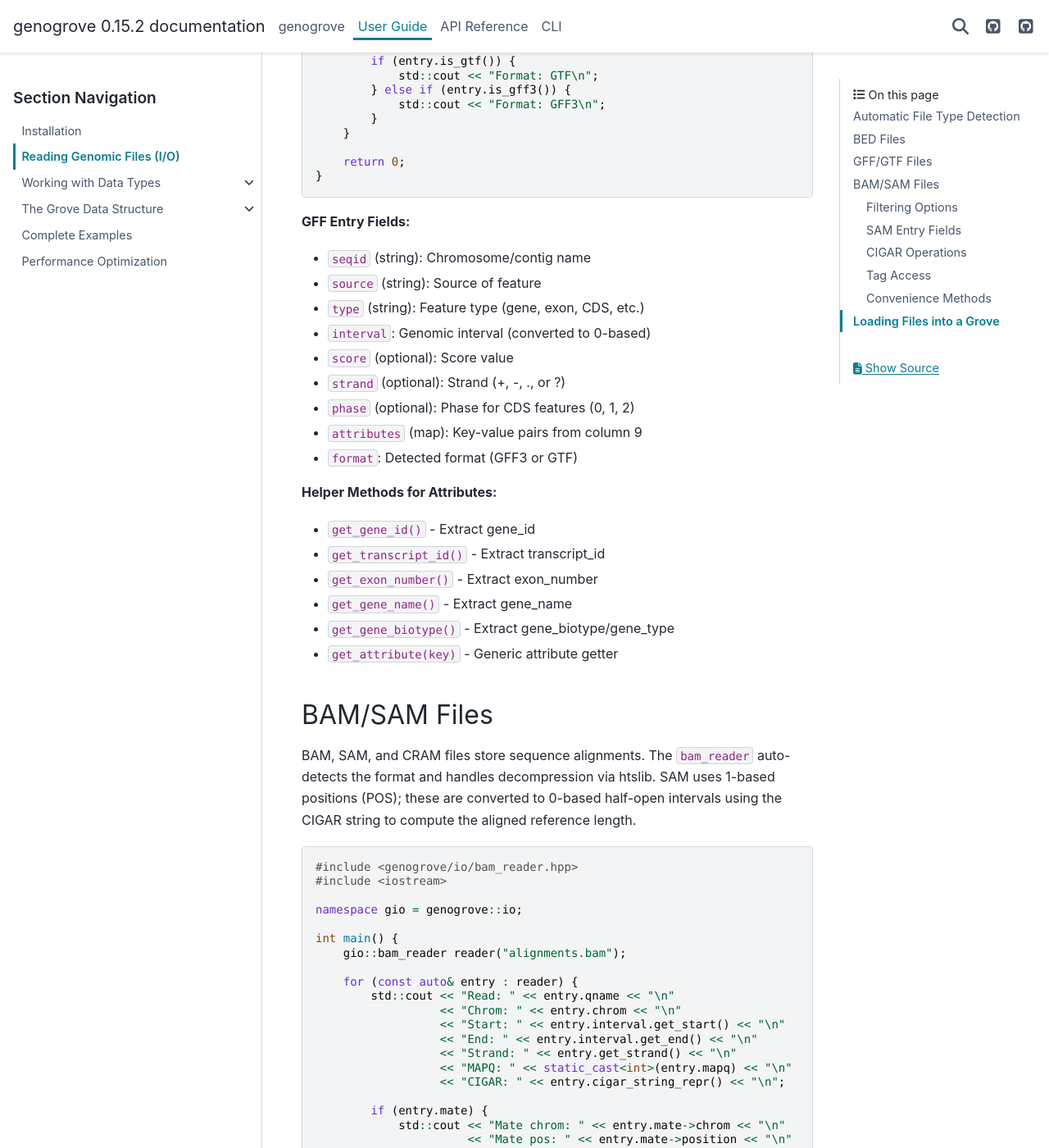
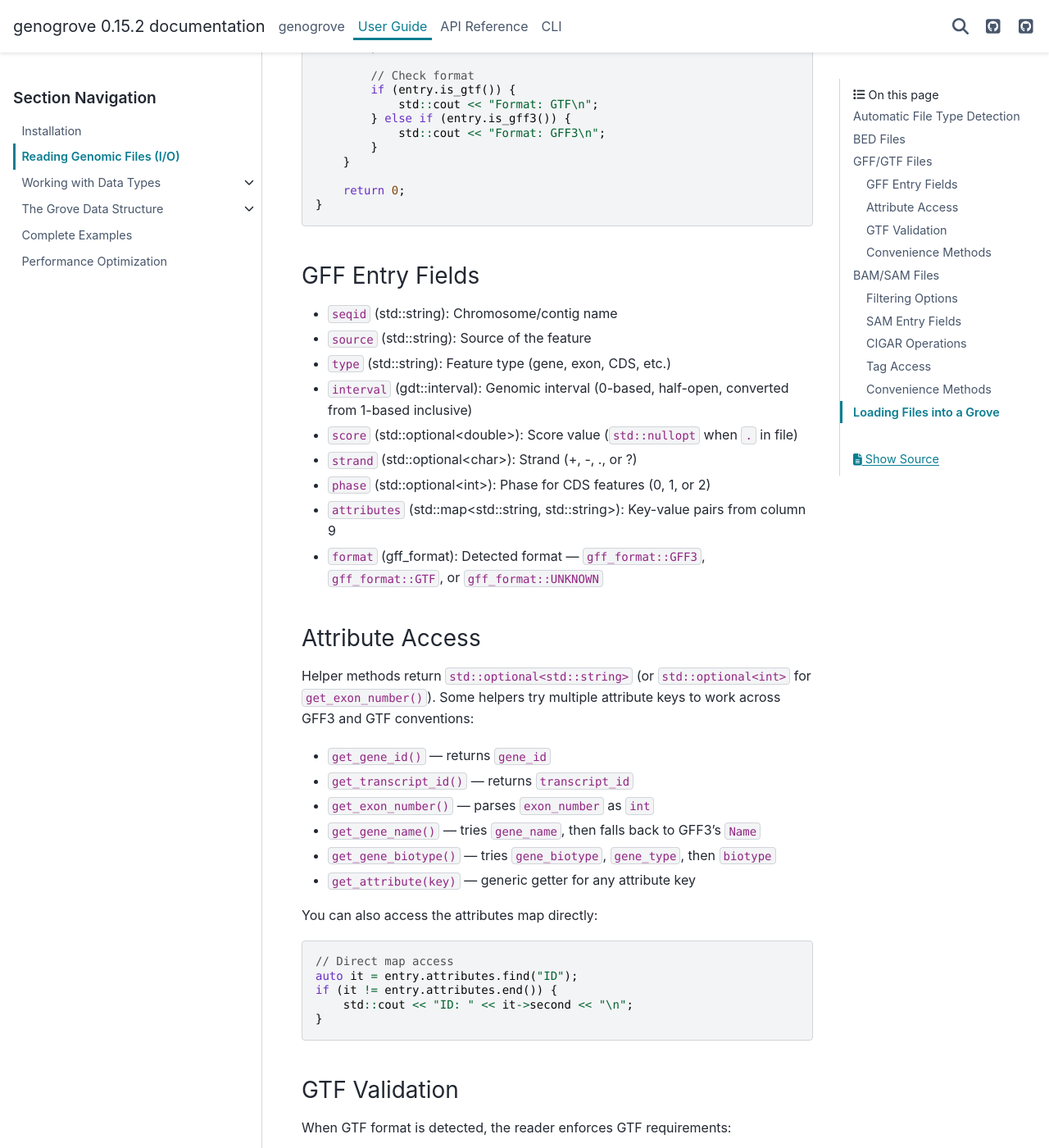
Before and after one commit to genogrove/docs, a Sphinx documentation site: the page built from source/guide/io.md, in a window 1280 px wide and 1400 px high, scrolled down 2598 px. Shown: the whole window at 82% size. Built offline with Sphinx 7.4.7 and the PyData theme 0.15.4, drawn with Linux system fonts in a browser that asks for light colours; some of the changed text lies outside the part shown.

Commit message:
Extend GFF/GTF section in I/O guide
Add precise field types, format detection explanation, coordinate
conversion note, attribute access patterns with fallback behavior,
direct map access example, GTF validation rules, and convenience
methods listing.

Co-Authored-By: Claude Opus 4.6 <noreply@anthropic.com>

````diff
--- a/source/guide/io.md
+++ b/source/guide/io.md
@@ -85,10 +85,13 @@ int main() {
 
 ## GFF/GTF Files
 
-GFF3 and GTF files contain gene annotations. Genogrove automatically detects the format variant:
+GFF3 and GTF files contain gene annotations. The `gff_reader` auto-detects the format variant
+by inspecting the attribute column (GFF3 uses `key=value`, GTF uses `key "value"`).
+Coordinates are 1-based inclusive in the file and converted to 0-based half-open intervals.
 
 ```cpp
 #include <genogrove/io/gff_reader.hpp>
+#include <iostream>
 
 namespace gio = genogrove::io;
 
@@ -120,26 +121,52 @@ int main() {
 }
 ```
 
-**GFF Entry Fields:**
+### GFF Entry Fields
 
-- `seqid` (string): Chromosome/contig name
-- `source` (string): Source of feature
-- `type` (string): Feature type (gene, exon, CDS, etc.)
-- `interval`: Genomic interval (converted to 0-based)
-- `score` (optional): Score value
-- `strand` (optional): Strand (+, -, ., or ?)
-- `phase` (optional): Phase for CDS features (0, 1, 2)
-- `attributes` (map): Key-value pairs from column 9
-- `format`: Detected format (GFF3 or GTF)
+- `seqid` (std::string): Chromosome/contig name
+- `source` (std::string): Source of the feature
+- `type` (std::string): Feature type (gene, exon, CDS, etc.)
+- `interval` (gdt::interval): Genomic interval (0-based, half-open, converted from 1-based inclusive)
+- `score` (std::optional\<double>): Score value (`std::nullopt` when `.` in file)
+- `strand` (std::optional\<char>): Strand (+, -, ., or ?)
+- `phase` (std::optional\<int>): Phase for CDS features (0, 1, or 2)
+- `attributes` (std::map\<std::string, std::string>): Key-value pairs from column 9
+- `format` (gff_format): Detected format — `gff_format::GFF3`, `gff_format::GTF`, or `gff_format::UNKNOWN`
 
-**Helper Methods for Attributes:**
+### Attribute Access
 
-- `get_gene_id()` - Extract gene_id
-- `get_transcript_id()` - Extract transcript_id
-- `get_exon_number()` - Extract exon_number
-- `get_gene_name()` - Extract gene_name
-- `get_gene_biotype()` - Extract gene_biotype/gene_type
-- `get_attribute(key)` - Generic attribute getter
+Helper methods return `std::optional<std::string>` (or `std::optional<int>` for `get_exon_number()`).
+Some helpers try multiple attribute keys to work across GFF3 and GTF conventions:
+
+- `get_gene_id()` — returns `gene_id`
+- `get_transcript_id()` — returns `transcript_id`
+- `get_exon_number()` — parses `exon_number` as `int`
+- `get_gene_name()` — tries `gene_name`, then falls back to GFF3's `Name`
+- `get_gene_biotype()` — tries `gene_biotype`, `gene_type`, then `biotype`
+- `get_attribute(key)` — generic getter for any attribute key
+
+You can also access the attributes map directly:
+
+```cpp
+// Direct map access
+auto it = entry.attributes.find("ID");
+if (it != entry.attributes.end()) {
+    std::cout << "ID: " << it->second << "\n";
+}
+```
+
+### GTF Validation
+
+When GTF format is detected, the reader enforces GTF requirements:
+- `gene_id` is required on **all** features
+- `transcript_id` is required on exon, CDS, start_codon, stop_codon, UTR, 5UTR, and 3UTR features
+
+If validation fails, `read_next()` returns `false` and the error is available via `get_error_message()`.
+
+### Convenience Methods
+
+- `is_gtf()` — returns `true` if format is GTF
+- `is_gff3()` — returns `true` if format is GFF3
 
 ## BAM/SAM Files
 
````
Also changed, not shown: other parts of source/guide/io.md (+0 -2 lines).
